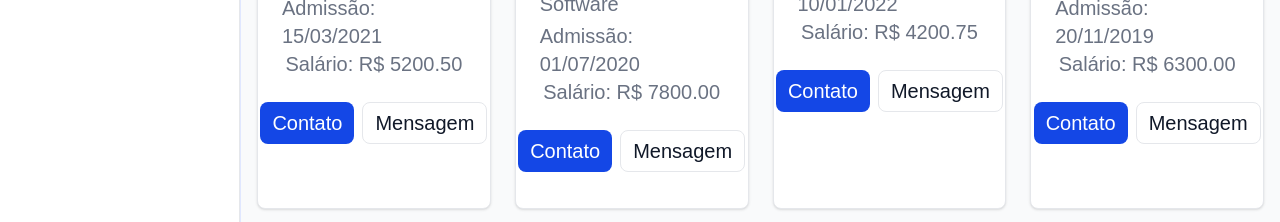
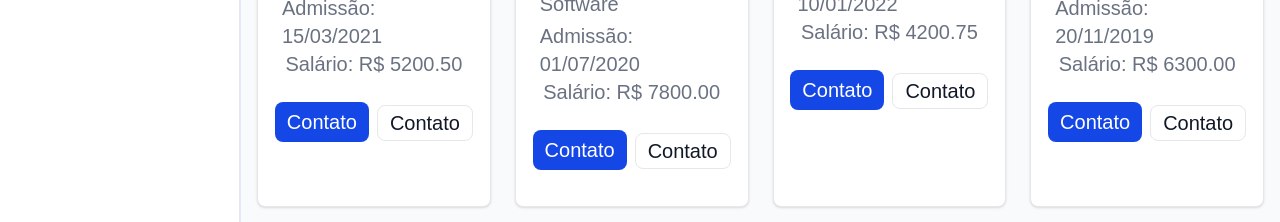
Before and after one commit to Grupo-02-Turma-JavaScript-07/Sistema-RH-Front, a React (Vite) app: page /colaboradores in a window 1280 px wide. Shown: the part 351-573 px from the top of the page. Built offline with nearby package versions, Linux system fonts and the light colour scheme; a web font is replaced by a local one.

Commit message:
Insere popover

```diff
--- a/src/components/colaboradores/cardcolaborador/CardColaborador.tsx
+++ b/src/components/colaboradores/cardcolaborador/CardColaborador.tsx
@@ -1,4 +1,3 @@
-import React from "react";
 import type {Colaborador} from "../../../models/Colaborador";
 
 interface Props {
@@ -28,19 +27,40 @@ function CardColaborador({ colaborador }: Props) {
         <span className="text-xl text-gray-500 dark:text-gray-400">
           Salário: R$ {colaborador.salario.toFixed(2)}
         </span>
-        <div className=" flex mt-2 md:mt-6 ">
-          <a
-            href="#"
-            className="inline-flex items-center px-3 py-1.5 text-xl font-medium text-center text-white bg-blue-700 rounded-lg hover:bg-blue-800 focus:ring-4 focus:outline-none focus:ring-blue-300 dark:bg-blue-600 dark:hover:bg-blue-700 dark:focus:ring-blue-800"
-          >
-            Contato
-          </a>
+        <div className="flex mt-2 md:mt-6 items-center">
+          <div className="relative group">
+            <a
+              href="#"
+              className="inline-flex items-center px-3 py-1.5 text-xl font-medium
+              text-center text-white bg-blue-700 rounded-lg hover:bg-blue-800
+              focus:ring-4 focus:outline-none focus:ring-blue-300 dark:bg-blue-600
+              dark:hover:bg-blue-700 dark:focus:ring-blue-800"
+            >
+              Contato
+            </a>
+            <div className="absolute mt-2 w-30 bg-white border rounded-lg shadow-lg
+              opacity-0 group-hover:opacity-100 invisible p-5 group-hover:visible transition-all
+              duration-200">
+                <div className='flex flex-row items-center hover:bg-gray-100'>
+                    <p>Em breve</p>
+                </div>
+            </div>
+          </div>
+          <div className="relative group">
           <a
             href="#"
             className="py-1.5 px-3 ms-2 text-xl font-medium text-gray-900 focus:outline-none bg-white rounded-lg border border-gray-200 hover:bg-gray-100 hover:text-blue-700 focus:z-10 focus:ring-4 focus:ring-gray-100 dark:focus:ring-gray-700 dark:bg-gray-800 dark:text-gray-400 dark:border-gray-600 dark:hover:text-white dark:hover:bg-gray-700"
           >
-            Mensagem
+            Contato
           </a>
+            <div className="absolute mt-2 w-30 bg-white border rounded-lg shadow-lg
+              opacity-0 group-hover:opacity-100 invisible p-5 group-hover:visible transition-all
+              duration-200">
+                <div className='flex flex-row items-center hover:bg-gray-100'>
+                    <p>Em breve</p>
+                </div>
+            </div>
+          </div>
         </div>
       </div>
     </div>
```
